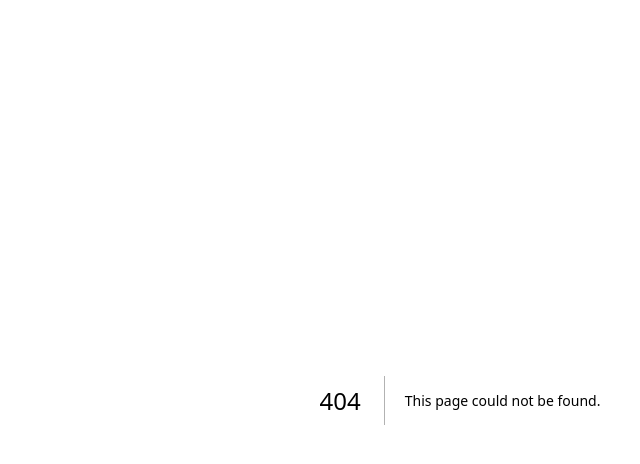
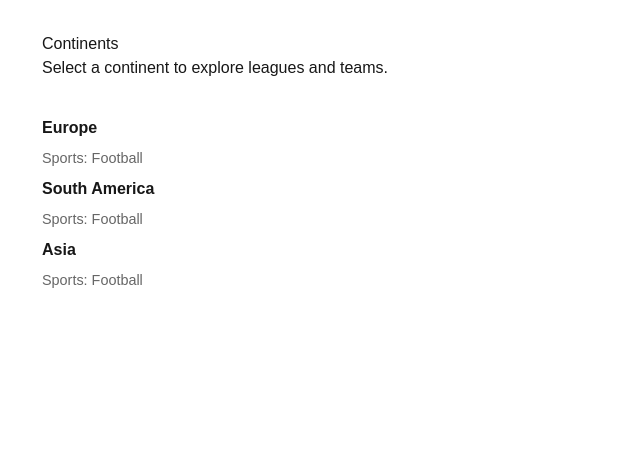
Before and after one commit to nawahtkui/ai-sports-content-generator, a Next.js app: page /continents in a window 1280 px wide. Before the commit this address had no page. Shown: the top 464 px of the page, without its empty margins (180-820 px from the left). Built offline with nearby package versions, Linux system fonts and the light colour scheme.

Commit message:
Add continents pages and continent-league navigation

```diff
--- /dev/null
+++ b/app/continents/[continent]/page.tsx
@@ -0,0 +1,40 @@
+import { notFound } from "next/navigation";
+import continents from "../../../data/continents.json";
+import leagues from "../../../data/leagues.json";
+import Link from "next/link";
+
+interface Props {
+  params: { continent: string };
+}
+
+export default function ContinentPage({ params }: Props) {
+  const continent = continents.find(
+    (c) => c.slug === params.continent
+  );
+
+  if (!continent) return notFound();
+
+  const continentLeagues = leagues.filter(
+    (l) => l.continent.toLowerCase().replace(" ", "-") === params.continent
+  );
+
+  return (
+    <main style={{ padding: "2rem", maxWidth: "1000px", margin: "auto" }}>
+      <h1>{continent.name}</h1>
+
+      <h2 style={{ marginTop: "2rem" }}>Leagues</h2>
+      <ul>
+        {continentLeagues.map((league) => (
+          <li key={league.slug}>
+            <Link href={`/leagues/${league.slug}`}>
+              {league.name}
+            </Link>
+            <span style={{ color: "#666", marginLeft: "0.5rem" }}>
+              ({league.country})
+            </span>
+          </li>
+        ))}
+      </ul>
+    </main>
+  );
+}
--- /dev/null
+++ b/app/continents/page.tsx
@@ -0,0 +1,29 @@
+import Link from "next/link";
+import continents from "../../data/continents.json";
+
+export const metadata = {
+  title: "Continents | AI Sports Content Generator",
+  description: "Browse sports leagues by continent."
+};
+
+export default function ContinentsPage() {
+  return (
+    <main style={{ padding: "2rem", maxWidth: "900px", margin: "auto" }}>
+      <h1>Continents</h1>
+      <p>Select a continent to explore leagues and teams.</p>
+
+      <ul style={{ marginTop: "2rem", lineHeight: "2" }}>
+        {continents.map((c) => (
+          <li key={c.slug}>
+            <Link href={`/continents/${c.slug}`}>
+              <strong>{c.name}</strong>
+            </Link>
+            <div style={{ fontSize: "0.9rem", color: "#666" }}>
+              Sports: {c.sports.join(", ")}
+            </div>
+          </li>
+        ))}
+      </ul>
+    </main>
+  );
+}
--- /dev/null
+++ b/data/continents.json
@@ -0,0 +1,17 @@
+[
+  {
+    "slug": "europe",
+    "name": "Europe",
+    "sports": ["Football"]
+  },
+  {
+    "slug": "south-america",
+    "name": "South America",
+    "sports": ["Football"]
+  },
+  {
+    "slug": "asia",
+    "name": "Asia",
+    "sports": ["Football"]
+  }
+]
```
